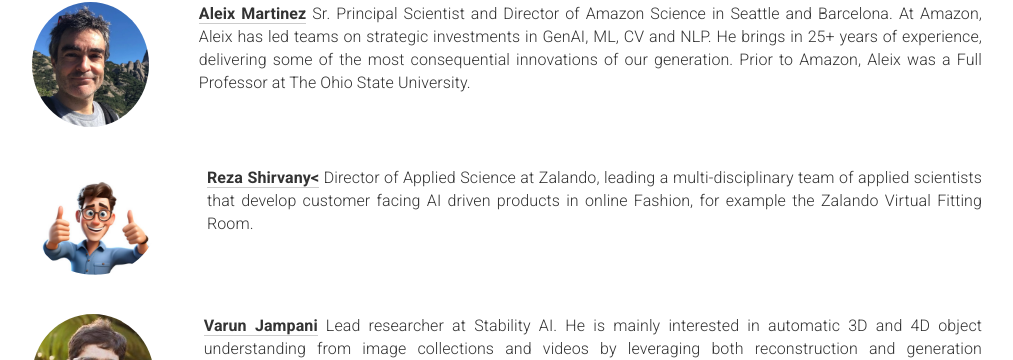
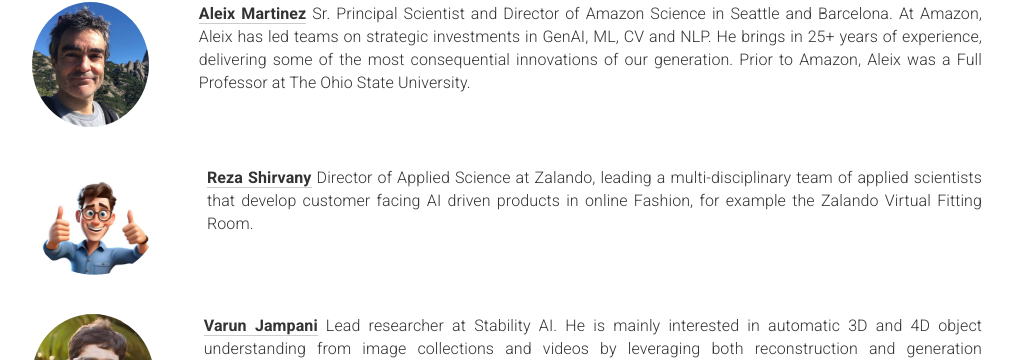
Before and after one commit to 3dv-in-ecommerce/3dv-in-ecommerce.github.io, a Jekyll site: the page built from _pages/home.md, in a window 1280 px wide and 900 px high, scrolled down 2481 px. Shown: the part 92-452 px from the top of the window, without its empty margins (133-1146 px from the left). Built offline with Jekyll 4.4.1, drawn with Linux system fonts in a browser that asks for light colours.

Commit message:
Signed-off-by: FENGGENYU <916931002@qq.com>

```diff
--- a/_pages/home.md
+++ b/_pages/home.md
@@ -249,7 +249,7 @@ acknowledgements: ""
   <div class="col-md-12">
     <a href="https://scholar.google.com/citations?user=Y9YnFoUAAAAJ&hl=en/"><img class="people-pic" style="float:left;margin-right:50px;" src="{{ "/static/img/people/TBD.png" | prepend:site.baseurl }}"></a>
     <p>
-      <b><a href="https://scholar.google.com/citations?user=Y9YnFoUAAAAJ&hl=en/">Reza Shirvany<</a></b> Director of Applied Science at Zalando, leading a multi-disciplinary
+      <b><a href="https://scholar.google.com/citations?user=Y9YnFoUAAAAJ&hl=en/">Reza Shirvany</a></b> Director of Applied Science at Zalando, leading a multi-disciplinary
       team of applied scientists that develop customer facing AI driven
       products in online Fashion, for example the Zalando Virtual Fitting Room.
     </p>
```
